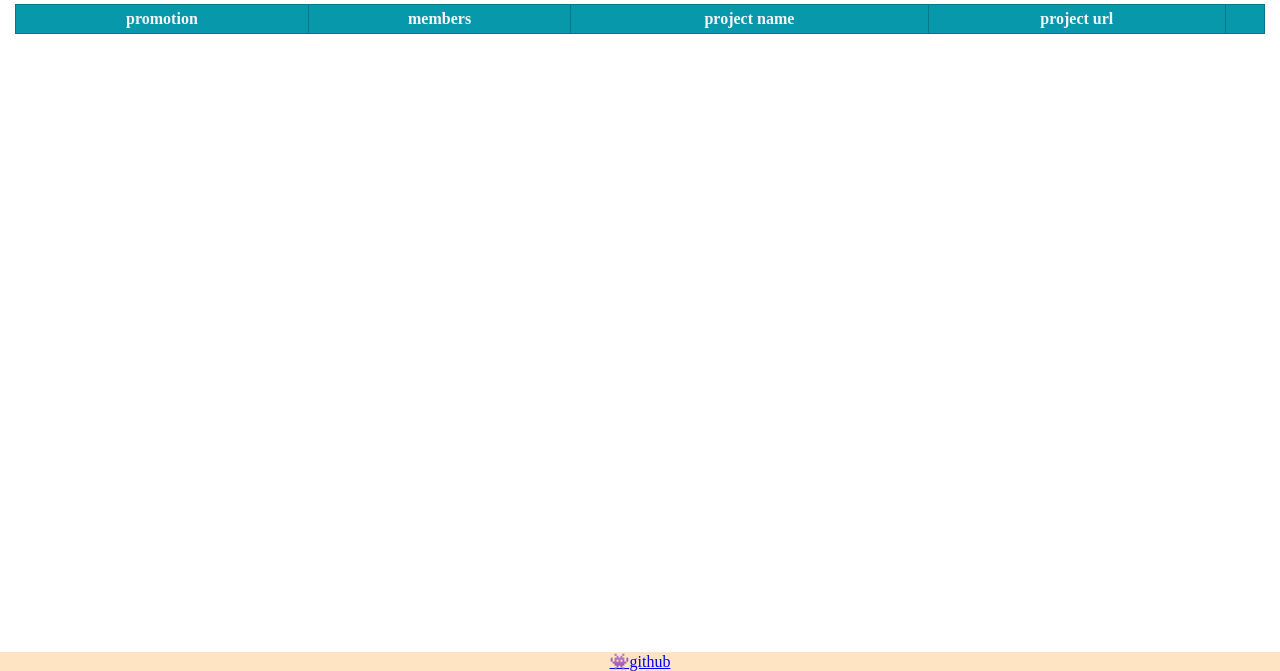
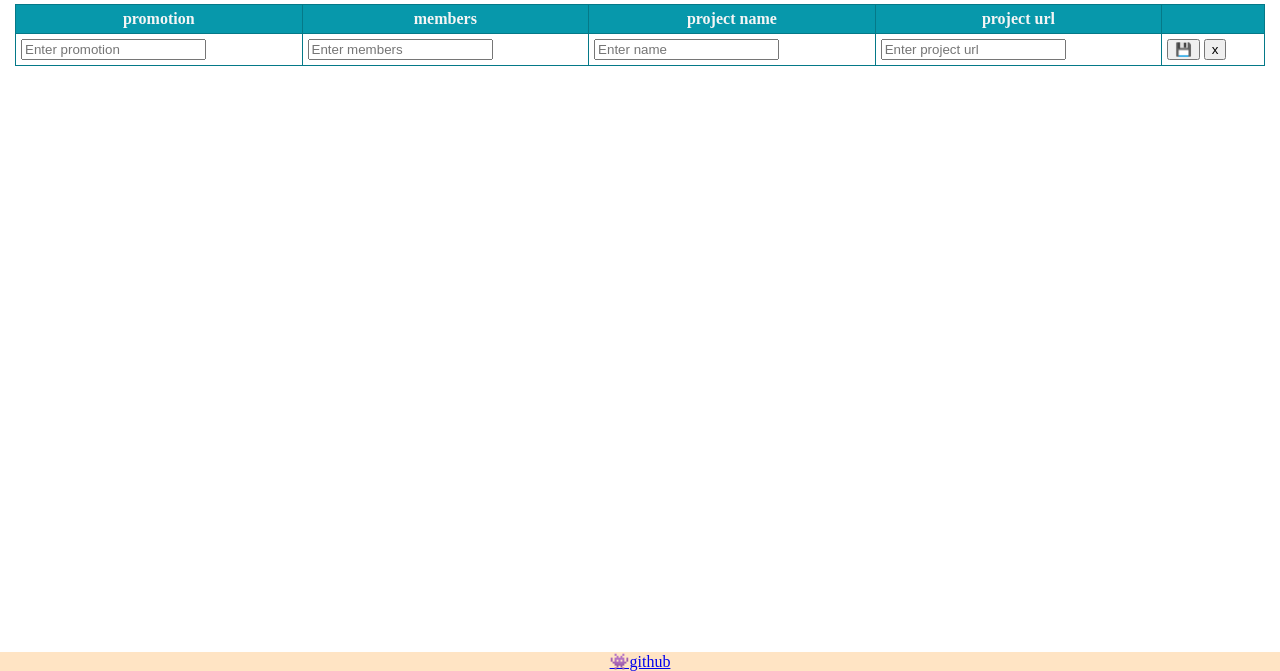
Before and after one commit to tescandaniela/teams-networking, a website built with webpack: page src/index.html in a window 1280 px wide. Shown: the part 129-800 px from the top of the page. Built offline with nearby package versions, Linux system fonts and the light colour scheme; files whose address does not match are found by name.

Commit message:
create static form

```diff
--- a/src/index.html
+++ b/src/index.html
@@ -21,6 +21,7 @@
     </header>
 
     <section>
+      <form action="secretary.html" method="get">
         <table id="teamsTable" border="1">
           <thead>
             <tr>
@@ -32,8 +33,28 @@
             </tr>
           </thead>
           <tbody></tbody>
-        <tfoot></tfoot>
+          <tfoot>
+            <tr>
+              <td>
+                <input type="text" name="promotion" id="promotion" placeholder="Enter promotion" required />
+              </td>
+              <td>
+                <input type="text" name="members" id="members" placeholder="Enter members" required />
+              </td>
+              <td>
+                <input type="text" name="name" id="name" placeholder="Enter name" required />
+              </td>
+              <td>
+                <input type="text" name="url" id="url" placeholder="Enter project url" required />
+              </td>
+              <td>
+                <button type="submit">💾</button>
+                <button type="reset">x</button>
+              </td>
+            </tr>
+          </tfoot>
         </table>
+      </form>
     </section>
     <footer>
       <a href="http://">👾github</a>
```
Lines whose indentation alone changed are shown as unchanged.
